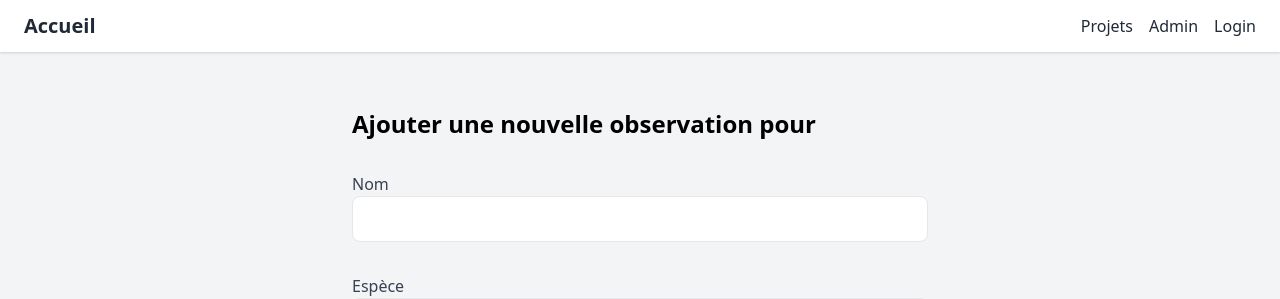
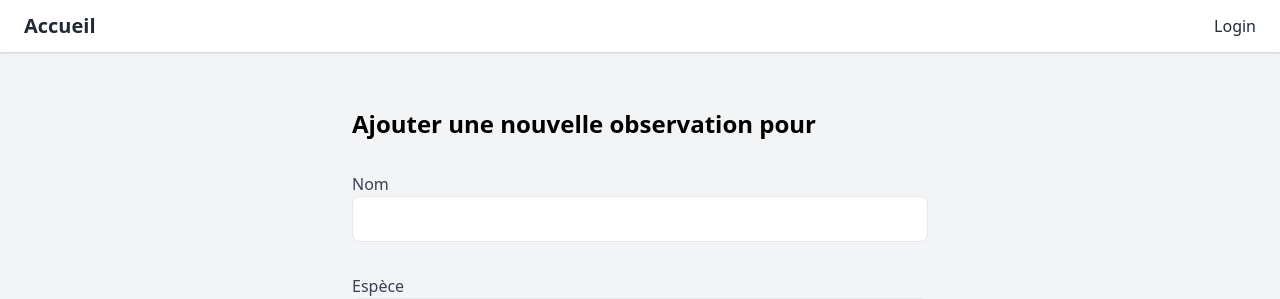
Before and after one commit to lance-kawa/django_formation, a Django app: page /faunatrack/observation/new/1/ in a window 1280 px wide. Shown: the top 299 px of the page. Run offline with Django 5.2, Linux system fonts and the light colour scheme; data comes from the database, SQL or seed files in the repository.

Commit message:
hide url

```diff
--- a/pythagore/faunatrack/templates/base.html
+++ b/pythagore/faunatrack/templates/base.html
@@ -19,9 +19,9 @@
             <div class="flex justify-between items-center">
                 <a class="text-gray-800 text-xl font-bold" href="{% url 'home' %}">Accueil{% if request.user.is_authenticated %} Hello {{user}}{% endif %} </a>
                 <div class="flex gap-4">
+                    {% if request.user.is_authenticated %}
+                    <a class="text-gray-800 hover:text-gray-600" href="{% url 'admin:index' %}">Admin</a>
                     <a class="text-gray-800 hover:text-gray-600" href="{% url 'projet_list' %}">Projets</a>
-                    <a class="text-gray-800 hover:text-gray-600" href="{% url 'admin:index' %}">Admin</a>
-                    {% if request.user.is_authenticated %}
                         <form method="post" action="{% url 'logout' %}">
                             {% csrf_token %}
                             <button type="submit">Logout</button>
```
